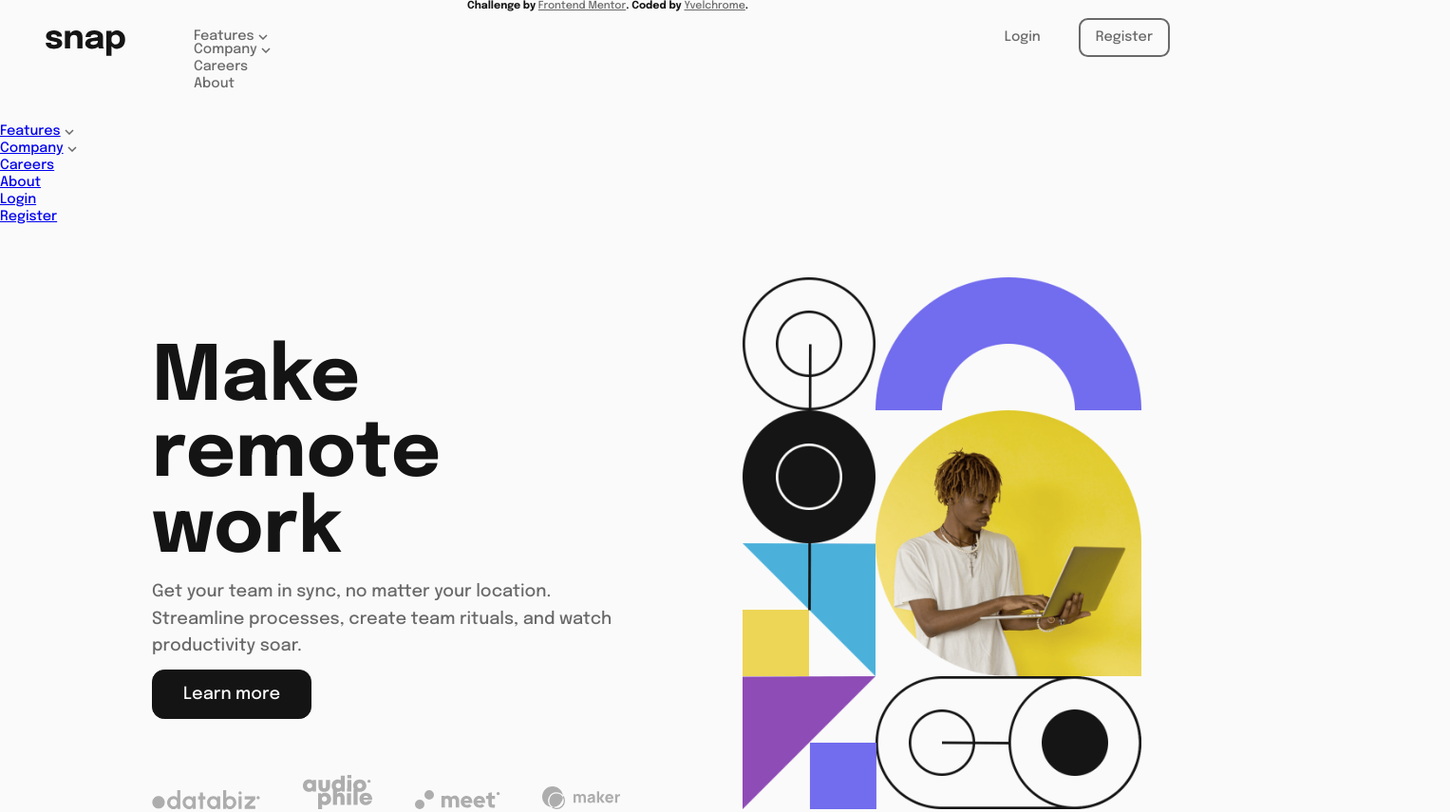
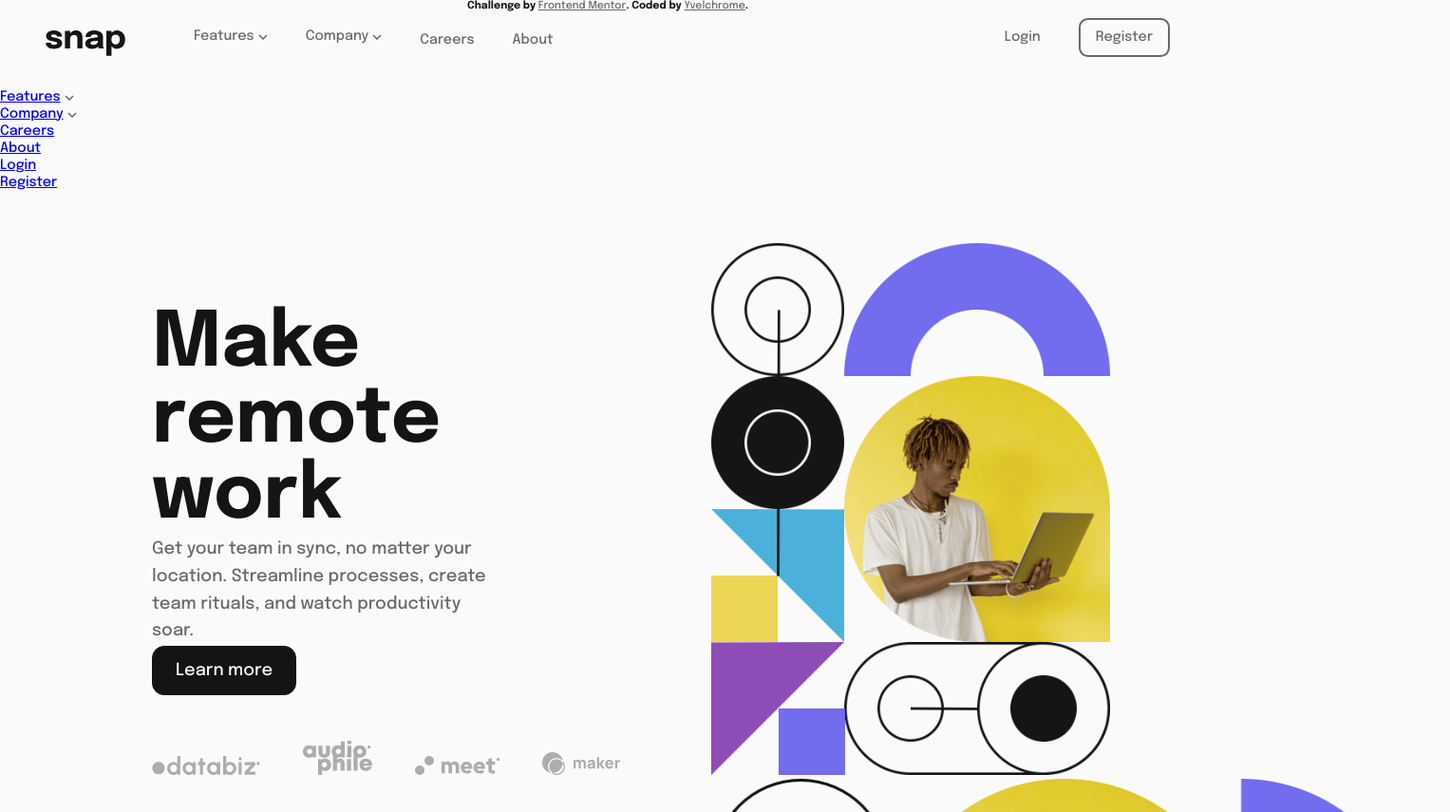
Before and after one commit to Yvelchrome/FrontendMentor-Challenges, a plain HTML site: page index.html in a window 1280 px wide. Shown: the top 855 px of the page at 95% size, 1527 px wide, since content can reach past the window. Drawn offline with nearby package versions, Linux system fonts and the light colour scheme; files that its build step writes are made by us from their sources.

Commit message:
style: small style changes

```diff
--- a/styles/style.scss
+++ b/styles/style.scss
@@ -11,7 +11,7 @@
     color: $grey;
   }
   > div,
-  > div > ul {
+  > div > div > ul {
     display: flex;
     flex-direction: row;
     align-items: flex-start;
@@ -113,13 +113,14 @@
     align-items: flex-start;
     padding-top: 7%;
     height: 100%;
-    width: 60%;
+    width: 48%;
   }
   &__title {
     color: $black;
   }
   &__description {
     color: $grey;
+    max-width: 80%;
   }
   &__button {
     background: none;
@@ -127,7 +128,7 @@
     border: 1px solid $black;
     background-color: $black;
     color: $white;
-    padding: 1rem 2rem;
+    padding: 1rem 1.5rem;
     border-radius: 0.8rem;
     cursor: pointer;
     &:hover {
```
